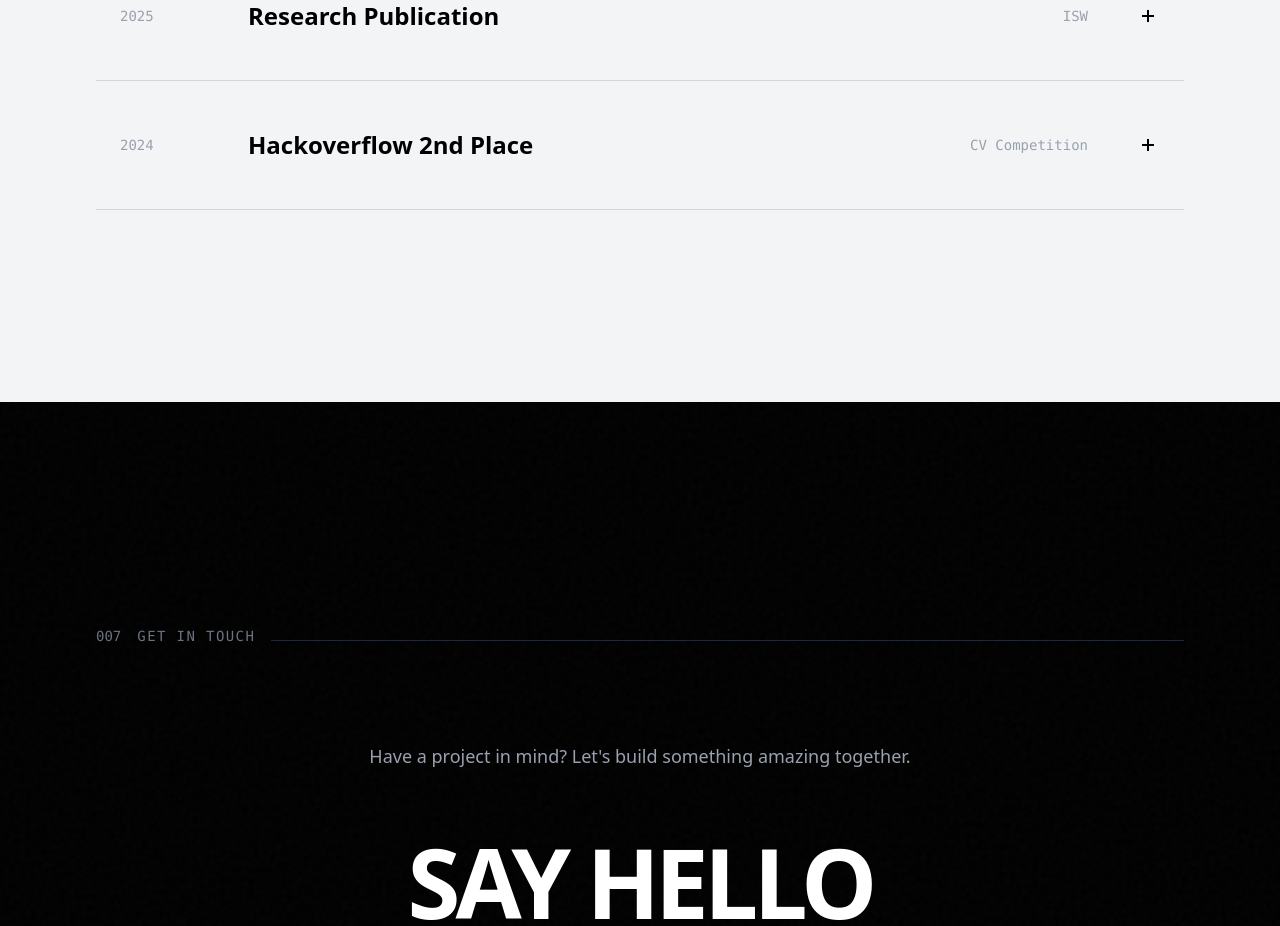
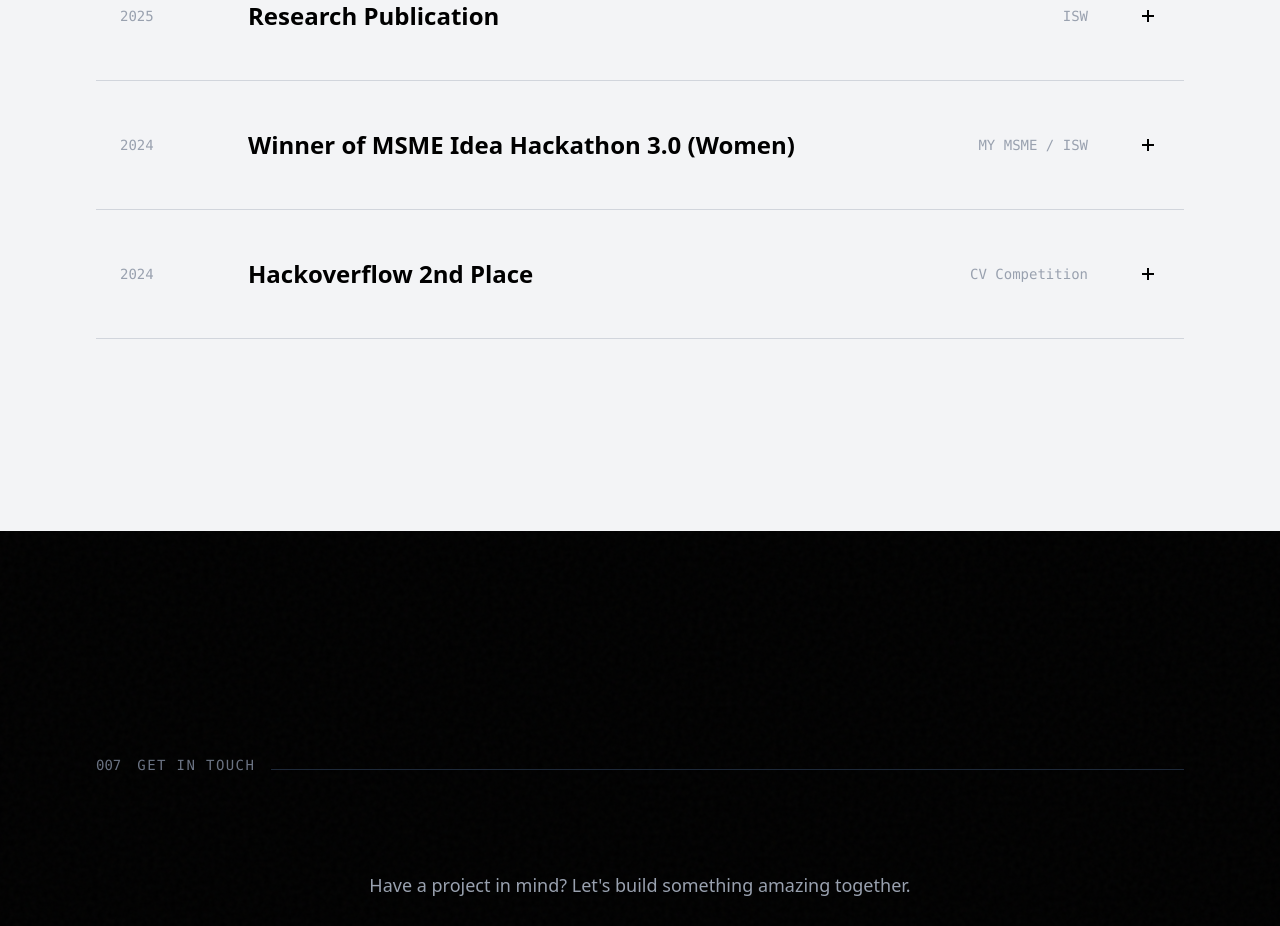
Before and after one commit to blizet/Portfolio, a Next.js app: page /Portfolio/ in a window 1280 px wide. Shown: the part 8520-9446 px from the top of the page. Built offline with nearby package versions, Linux system fonts and the light colour scheme.

Commit message:
Add new achievement for MSME Idea Hackathon 3.0

```diff
--- a/src/app/page.tsx
+++ b/src/app/page.tsx
@@ -677,6 +677,12 @@ const Awards = () => {
       description: "Paper on Fate Protocol accepted at International Stability Workshop (peer-reviewed). Contributed research on decentralized prediction markets and blockchain infrastructure."
     },
     {
+      "year": "2024",
+      "title": "Winner of MSME Idea Hackathon 3.0 (Women)",
+      "org": "MY MSME / ISW",
+      "description": "Team 'Kridin' won the MSME Idea Hackathon 3.0 (Women) with an innovative platform where sport players can mint NFTs to raise crowdfunding, stream live events and stories to build trust, and allow fractional NFT holders to own a part of the player's journey, with value growing as the player progresses. Received funding and incubation support under the MSME Innovative Scheme."
+    },
+    {
       year: "2024",
       title: "Hackoverflow 2nd Place",
       org: "CV Competition",
```
